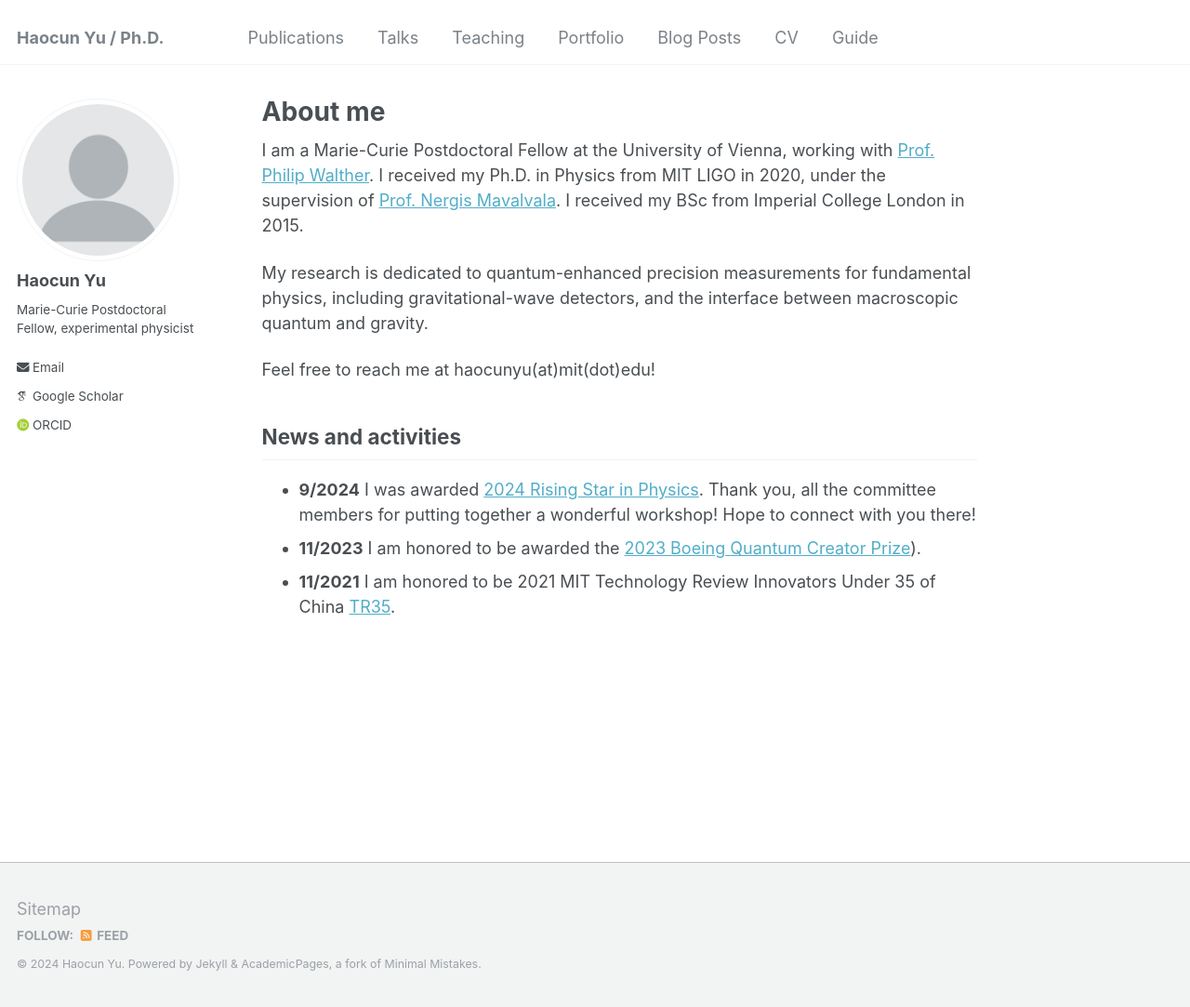
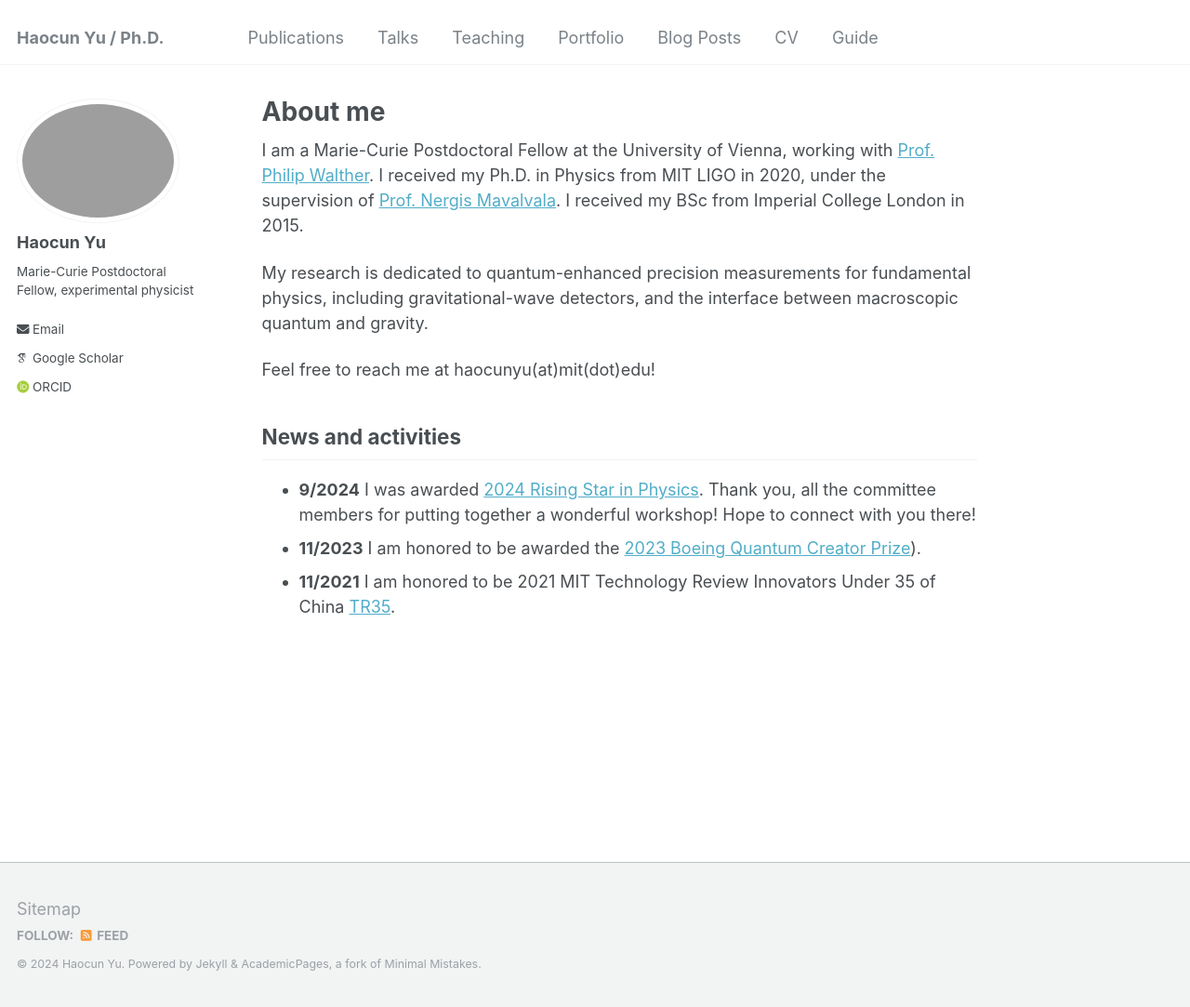
Before and after one commit to Haocun/haocun.github.io, a Jekyll site: the page built from _pages/about.md, in a window 1280 px wide and 1083 px high. Shown: the whole window at 93% size. Built offline with Jekyll 4.4.1, drawn with Linux system fonts in a browser that asks for light colours; some web fonts are replaced.

Commit message:
add profile

```diff
--- a/_config.yml
+++ b/_config.yml
@@ -21,7 +21,7 @@ repository               : "Haocun/haocun.github.io"
 #               Additional customization can be done by editing /_includes/author-profile.html
 author:
   # Biographic information
-  avatar           : "profile.png"
+  avatar           : "profile_hy.jpg"
   name             : "Haocun Yu"
   pronouns         : # example: "she/her"
   bio              : "Marie-Curie Postdoctoral Fellow, experimental physicist"
```
